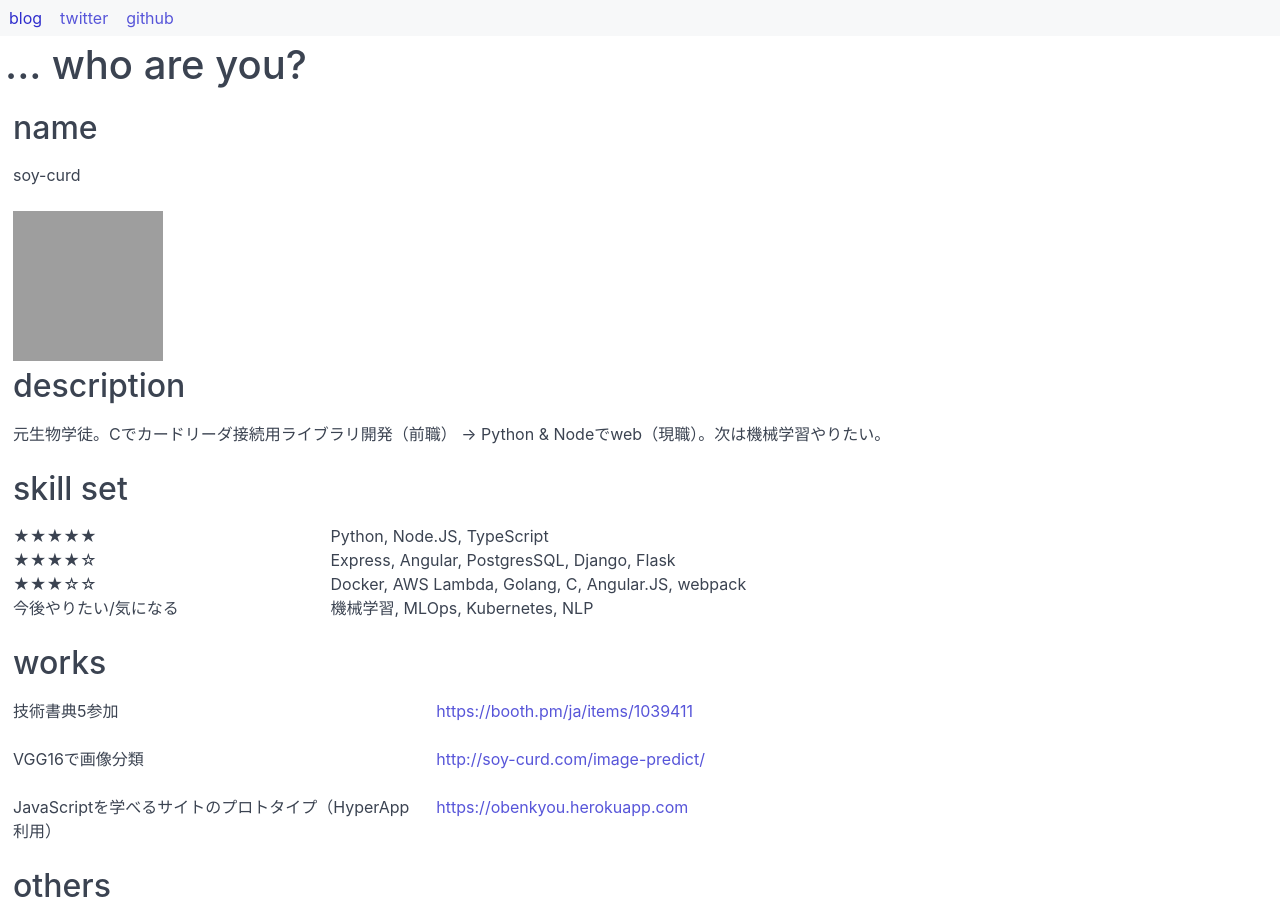
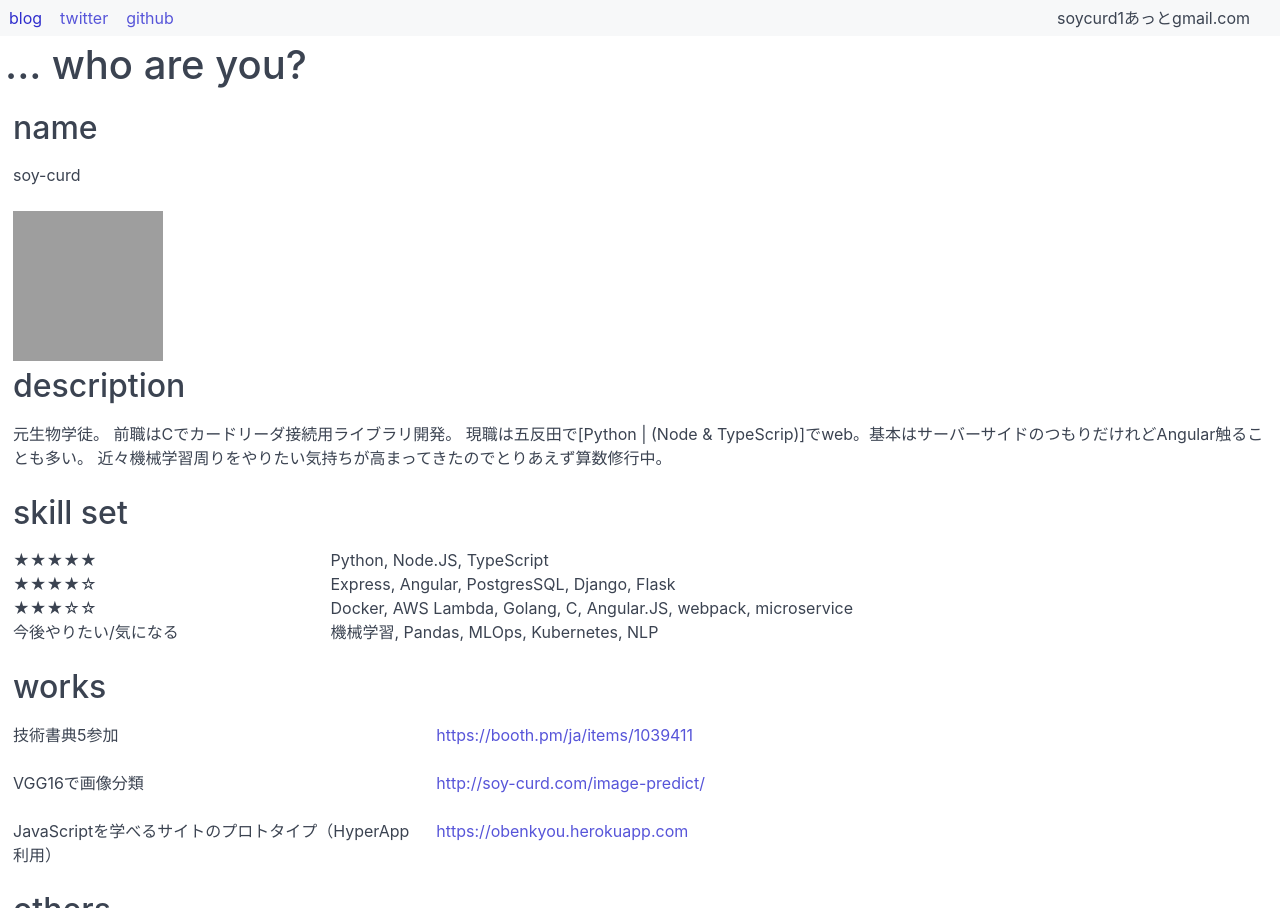
Before and after one commit to soy-curd/soy-curd.github.io, a plain HTML site: page index.html in a window 1280 px wide. Shown: the top 908 px of the page. Drawn offline with nearby package versions, Linux system fonts and the light colour scheme; grey boxes are pictures that could not be loaded.

Commit message:
fix index.html

```diff
--- a/index.html
+++ b/index.html
@@ -12,16 +12,26 @@
     .content {
       margin: 5px;
     }
+
+    .mail {
+      margin: 0px 30px;
+    }
   </style>
 </head>
 
 <body>
   <header class="header-content bg-gray navbar">
     <section class="navbar-section">
-      <a href="http://soy-curd.hatenablog.com" class="btn btn-link">blog</a>
-      <a href="https://twitter.com/soycurd1" class="btn btn-link">twitter</a>
-      <a href="https://github.com/soy-curd/" class="btn btn-link">github</a>
-    </section>
+      <section class="navbar-section">
+        <a href="http://soy-curd.hatenablog.com" class="btn btn-link">blog</a>
+        <a href="https://twitter.com/soycurd1" class="btn btn-link">twitter</a>
+        <a href="https://github.com/soy-curd/" class="btn btn-link">github</a>
+      </section>
+      <section class="navbar-section">
+        <div class="mail">
+          soycurd1あっとgmail.com
+        </div>
+      </section>
   </header>
   <div class="content">
     <h1>... who are you?</h1>
@@ -43,7 +53,10 @@
         </h2>
         <div class="column col-12">
           <p>
-            元生物学徒。Cでカードリーダ接続用ライブラリ開発（前職） -> Python & Nodeでweb（現職）。次は機械学習やりたい。
+            元生物学徒。
+            前職はCでカードリーダ接続用ライブラリ開発。
+            現職は五反田で[Python | (Node & TypeScrip)]でweb。基本はサーバーサイドのつもりだけれどAngular触ることも多い。
+            近々機械学習周りをやりたい気持ちが高まってきたのでとりあえず算数修行中。
           </p>
         </div>
       </div>
@@ -68,7 +81,7 @@
           ★★★☆☆
         </div>
         <div class="column col-9">
-          Docker, AWS Lambda, Golang, C, Angular.JS, webpack
+          Docker, AWS Lambda, Golang, C, Angular.JS, webpack, microservice
         </div>
         <div class="column col-3">
           <p>
@@ -76,7 +89,7 @@
           </p>
         </div>
         <div class="column col-9">
-          機械学習, MLOps, Kubernetes, NLP
+          機械学習, Pandas, MLOps, Kubernetes, NLP
         </div>
       </div>
       <div class="columns">
```
